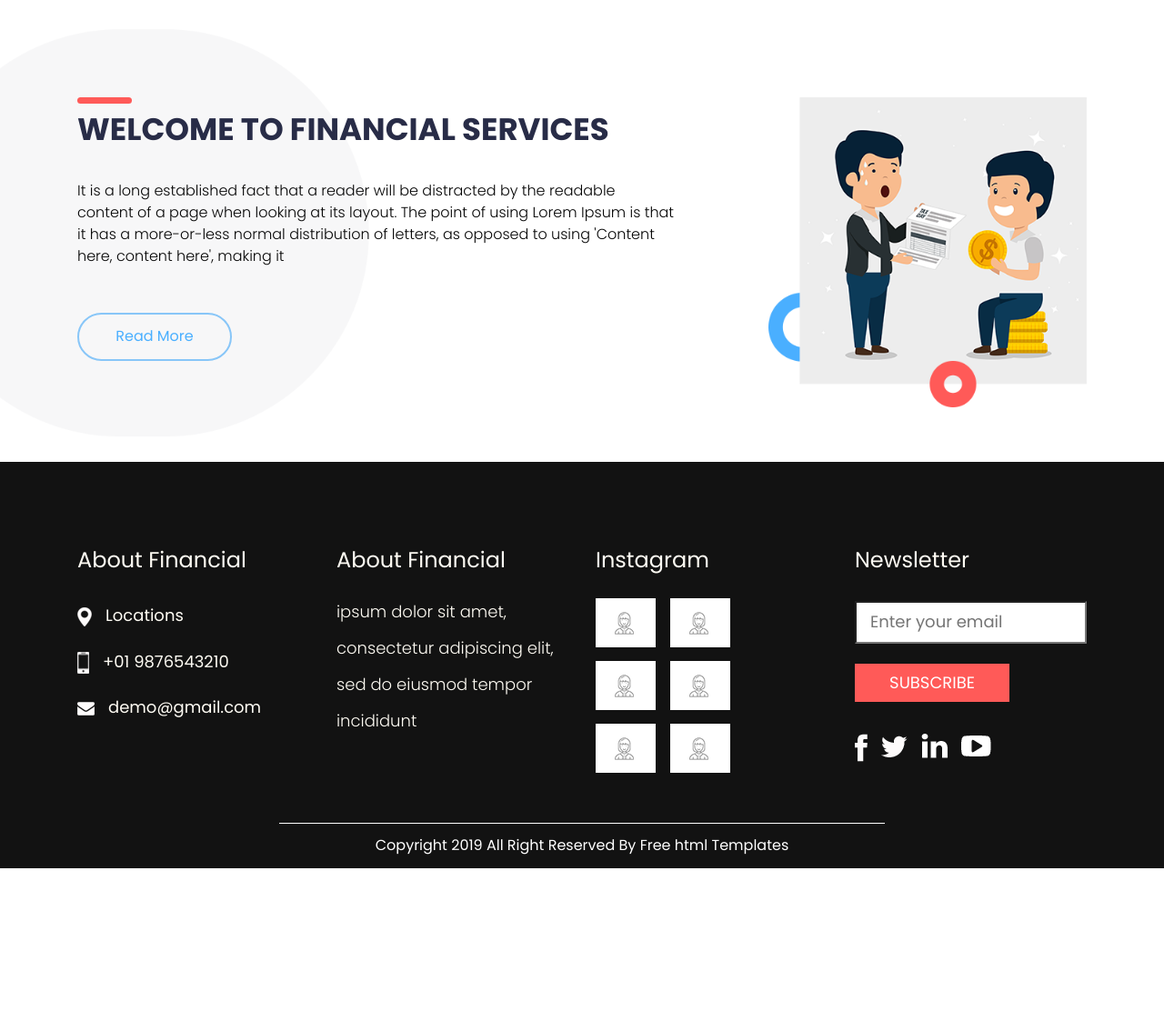
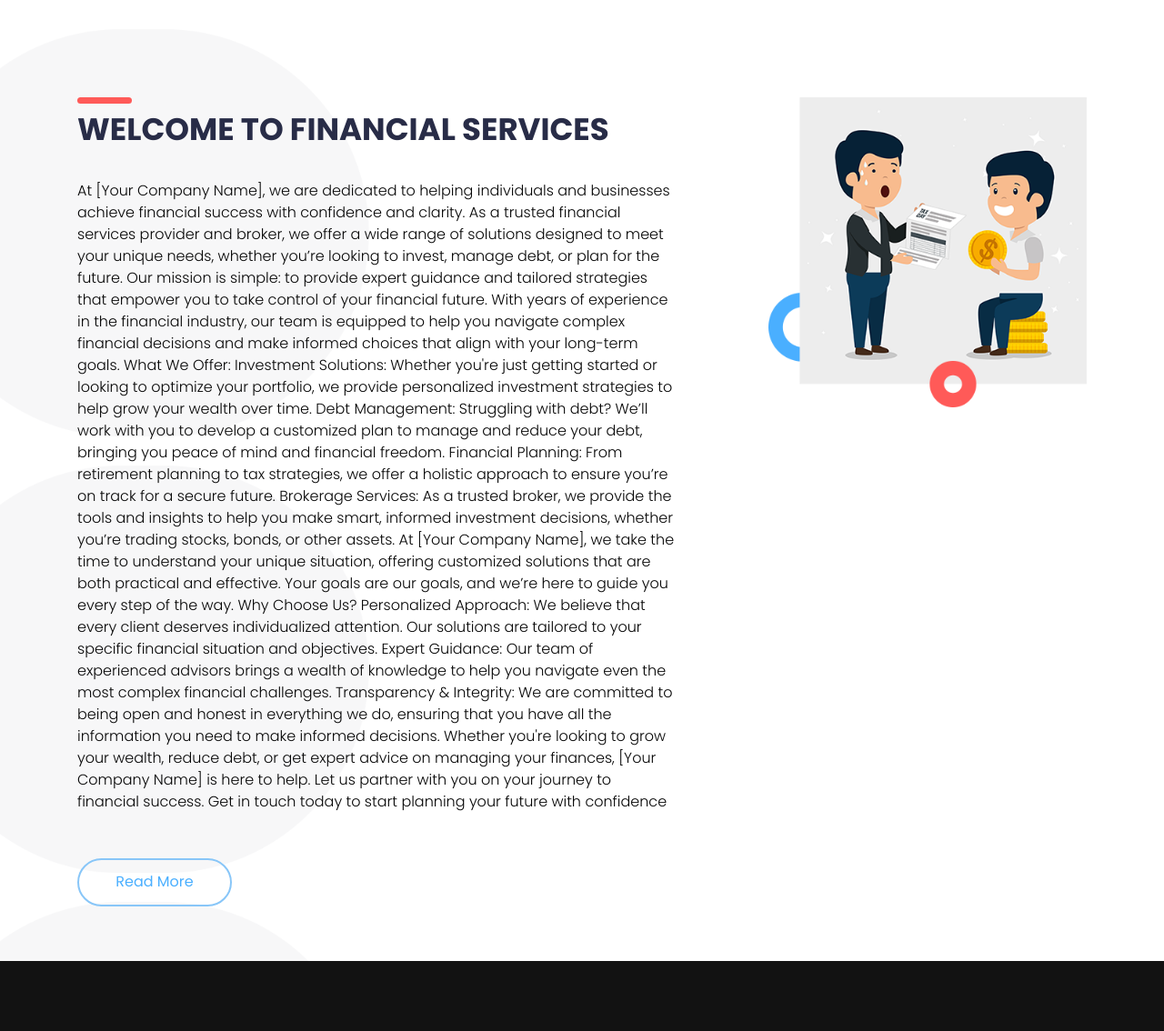
Before and after one commit to christopherece/financeservice_prj, a Django app: page /about/ in a window 1280 px wide. Shown: the part 155-1289 px from the top of the page at 91% size. Before the commit the page ends 1110 px from the top, so only its background shows below. Run offline with Django 5.2, Linux system fonts and the light colour scheme; some libraries are stand-ins or nearby versions.

Commit message:
Modified About

```diff
--- a/templates/pages/about.html
+++ b/templates/pages/about.html
@@ -12,7 +12,33 @@
       <div class="row">
         <div class="col-md-8">
           <h1 class="services_taital">WELCOME TO FINAnCIAL SERVICES</h1>
-          <p class="services_text">It is a long established fact that a reader will be distracted by the readable content of a page when looking at its layout. The point of using Lorem Ipsum is that it has a more-or-less normal distribution of letters, as opposed to using 'Content here, content here', making it </p>
+          <p class="services_text">
+            At [Your Company Name], we are dedicated to helping individuals and businesses achieve financial success with confidence and clarity. As a trusted financial services provider and broker, we offer a wide range of solutions designed to meet your unique needs, whether you’re looking to invest, manage debt, or plan for the future.
+
+Our mission is simple: to provide expert guidance and tailored strategies that empower you to take control of your financial future. With years of experience in the financial industry, our team is equipped to help you navigate complex financial decisions and make informed choices that align with your long-term goals.
+
+What We Offer:
+Investment Solutions: Whether you're just getting started or looking to optimize your portfolio, we provide personalized investment strategies to help grow your wealth over time.
+
+Debt Management: Struggling with debt? We’ll work with you to develop a customized plan to manage and reduce your debt, bringing you peace of mind and financial freedom.
+
+Financial Planning: From retirement planning to tax strategies, we offer a holistic approach to ensure you’re on track for a secure future.
+
+Brokerage Services: As a trusted broker, we provide the tools and insights to help you make smart, informed investment decisions, whether you’re trading stocks, bonds, or other assets.
+
+At [Your Company Name], we take the time to understand your unique situation, offering customized solutions that are both practical and effective. Your goals are our goals, and we’re here to guide you every step of the way.
+
+Why Choose Us?
+Personalized Approach: We believe that every client deserves individualized attention. Our solutions are tailored to your specific financial situation and objectives.
+
+Expert Guidance: Our team of experienced advisors brings a wealth of knowledge to help you navigate even the most complex financial challenges.
+
+Transparency & Integrity: We are committed to being open and honest in everything we do, ensuring that you have all the information you need to make informed decisions.
+
+Whether you're looking to grow your wealth, reduce debt, or get expert advice on managing your finances, [Your Company Name] is here to help. Let us partner with you on your journey to financial success.
+
+Get in touch today to start planning your future with confidence
+          </p>
           <div class="moremore_bt"><a href="#">Read More </a></div>
         </div>
         <div class="col-md-4">
```
